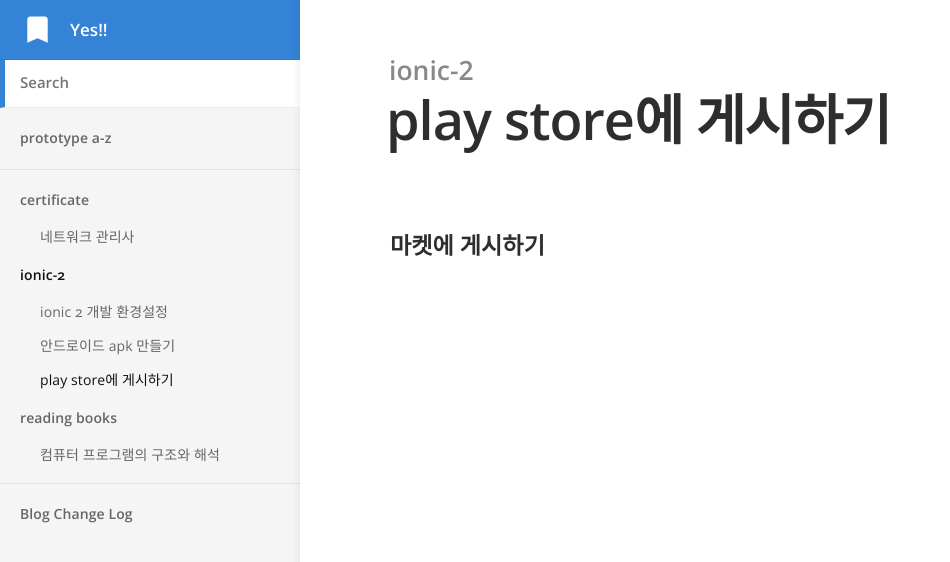
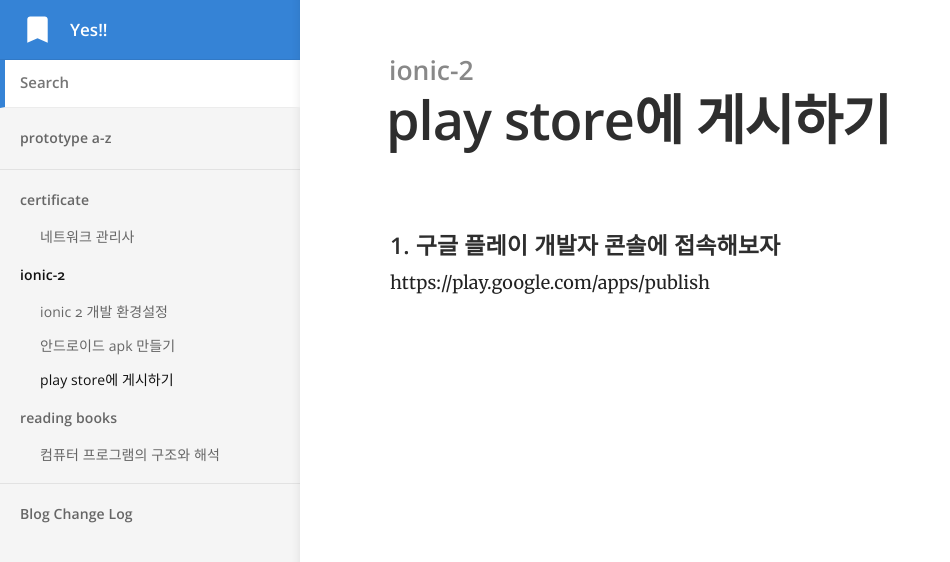
Before and after one commit to j2yes/j2yes.github.io, a Jekyll site: the page built from _docs/ionic-2/play-store.md, in a window 1280 px wide. Shown: the top 562 px of the page, without its empty margins (0-950 px from the left). Built offline with Jekyll 4.4.1, drawn with Linux system fonts in a browser that asks for light colours; comment, search, counter and statistics services are not loaded.

Commit message:
Updated '_docs/ionic-2/play-store.md' via CloudCannon

```diff
--- a/_docs/ionic-2/play-store.md
+++ b/_docs/ionic-2/play-store.md
@@ -6,4 +6,5 @@
 # other options
 ---
 
-#### 마켓에 게시하기
+#### 1. 구글 플레이 개발자 콘솔에 접속해보자
+https://play.google.com/apps/publish
```
